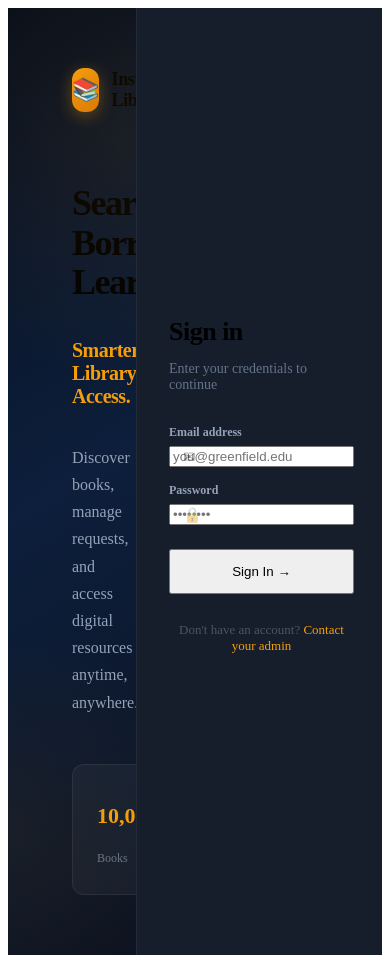
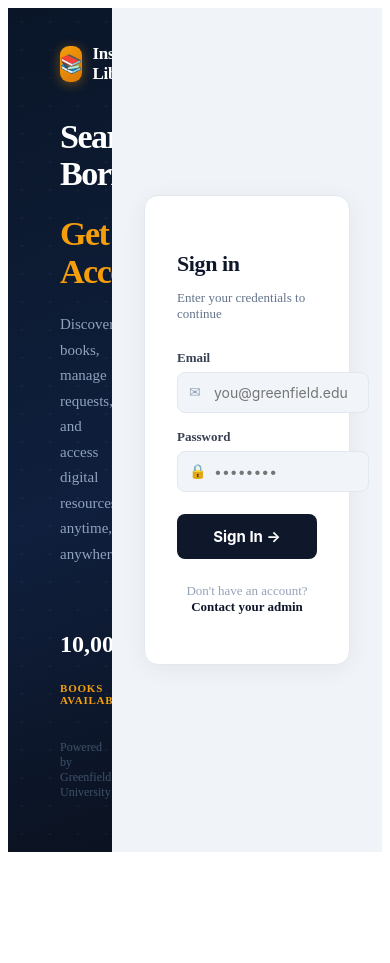
Before and after one commit to Harshabarik2005/instant-library-frontend, a React (Vite) app: page / in a window 390 px wide. After the commit the page ends 860 px from the top, so only its background shows below. Built offline with nearby package versions, Linux system fonts and the light colour scheme.

Commit message:
feat(ui): match reference login - white right panel, light inputs, navy sign-in button

```diff
--- a/src/App.jsx
+++ b/src/App.jsx
@@ -190,145 +190,187 @@ export default function App() {
   }
 
   // ────────────────────────────────────────────────────────────────────────────
-  // LOGIN PAGE
+  // LOGIN PAGE  — matches reference design
   // ────────────────────────────────────────────────────────────────────────────
   if (!user) {
     return (
       <>
         <ToastContainer toasts={toasts} />
 
-        <div className="split-login" style={{
-          display: "flex", minHeight: "100vh", overflow: "hidden"
+        <div style={{ display: "flex", minHeight: "100vh", overflow: "hidden" }}>
+
+          {/* ── LEFT HERO PANEL (dark navy) ── */}
+          <div style={{
+            flex: 1,
+            position: "relative",
+            background: "linear-gradient(160deg, #0a1628 0%, #0f1f3d 60%, #0b1220 100%)",
+            display: "flex",
+            flexDirection: "column",
+            justifyContent: "space-between",
+            padding: "36px 52px 40px",
+            overflow: "hidden",
+            minWidth: 0,
           }}>
-          {/* ── LEFT HERO ── */}
-          <div className="login-hero" style={{
-            flex: 1, position: "relative",
-            background: "linear-gradient(150deg, #060d1a 0%, #0d1f3c 50%, #0b1220 100%)",
-            display: "flex", flexDirection: "column", justifyContent: "center",
-            padding: "60px 64px", overflow: "hidden"
-          }}>
-            {/* Ambient circles */}
+            {/* Subtle grid-dot overlay */}
             <div style={{
-              position: "absolute", top: -120, left: -120,
-              width: 500, height: 500, borderRadius: "50%",
-              background: "radial-gradient(circle, rgba(245,158,11,0.08) 0%, transparent 70%)",
-              pointerEvents: "none"
-            }} />
-            <div style={{
-              position: "absolute", bottom: -80, right: -80,
-              width: 400, height: 400, borderRadius: "50%",
-              background: "radial-gradient(circle, rgba(245,158,11,0.06) 0%, transparent 70%)",
-              pointerEvents: "none"
+              position: "absolute", inset: 0, opacity: 0.04,
+              backgroundImage: "radial-gradient(circle, #fff 1px, transparent 1px)",
+              backgroundSize: "28px 28px", pointerEvents: "none"
             }} />
 
-            {/* Logo */}
-            <div style={{ display: "flex", alignItems: "center", gap: 12, marginBottom: 48 }}>
+            {/* Logo row */}
+            <div style={{ display: "flex", alignItems: "center", gap: 10, position: "relative" }}>
               <div style={{
-                width: 44, height: 44, borderRadius: 12,
+                width: 36, height: 36, borderRadius: 9,
                 background: "linear-gradient(135deg, #f59e0b, #d97706)",
                 display: "flex", alignItems: "center", justifyContent: "center",
-                fontSize: 22, boxShadow: "0 4px 16px rgba(245,158,11,0.35)"
+                fontSize: 18, boxShadow: "0 2px 12px rgba(245,158,11,0.4)"
               }}>📚</div>
-              <span style={{ fontSize: 18, fontWeight: 700, letterSpacing: "-0.3px" }}>Instant Library</span>
+              <span style={{ fontSize: 17, fontWeight: 700, color: "#fff", letterSpacing: "-0.2px" }}>
+                Instant Library
+              </span>
             </div>
 
-            {/* Hero Text */}
+            {/* Hero copy */}
+            <div style={{ position: "relative", zIndex: 1 }}>
               <h1 style={{
-              fontSize: "clamp(36px, 4vw, 54px)",
+                fontSize: "clamp(34px, 3.8vw, 52px)",
                 fontWeight: 900,
                 lineHeight: 1.1,
                 letterSpacing: "-1.5px",
-              marginBottom: 16
+                color: "#fff",
+                marginBottom: 10,
               }}>
-              Search. Borrow.<br />Learn.
+                Search. Borrow.
               </h1>
-            <p style={{
-              fontSize: "clamp(20px, 2.5vw, 28px)",
-              fontWeight: 700,
+              <h1 style={{
+                fontSize: "clamp(34px, 3.8vw, 52px)",
+                fontWeight: 900,
+                lineHeight: 1.1,
+                letterSpacing: "-1.5px",
                 color: "#f59e0b",
-              marginBottom: 20,
-              letterSpacing: "-0.5px"
+                marginBottom: 22,
               }}>
-              Smarter Library Access.
-            </p>
-            <p style={{ fontSize: 16, color: "#94a3b8", lineHeight: 1.7, maxWidth: 400, marginBottom: 48 }}>
+                Get Access.
+              </h1>
+              <p style={{ fontSize: 15, color: "#8fa3bf", lineHeight: 1.7, maxWidth: 380, marginBottom: 40 }}>
                 Discover books, manage requests, and access digital resources anytime, anywhere.
               </p>
 
               {/* Stats */}
-            <div style={{ display: "flex", gap: 32 }}>
+              <div style={{ display: "flex", gap: 40 }}>
                 {[
-                { value: "10,000+", label: "Books" },
-                { value: "95%", label: "Availability" }
+                  { value: "10,000+", label: "BOOKS AVAILABLE" },
+                  { value: "95%", label: "AVAILABILITY RATE" },
                 ].map(s => (
-                <div key={s.label} style={{
-                  padding: "16px 24px",
-                  background: "rgba(255,255,255,0.04)",
-                  border: "1px solid rgba(255,255,255,0.07)",
-                  borderRadius: 12
-                }}>
-                  <p style={{ fontSize: 22, fontWeight: 800, color: "#f59e0b" }}>{s.value}</p>
-                  <p style={{ fontSize: 12, color: "#64748b", marginTop: 2 }}>{s.label}</p>
+                  <div key={s.label}>
+                    <p style={{ fontSize: 24, fontWeight: 800, color: "#fff" }}>{s.value}</p>
+                    <p style={{ fontSize: 11, color: "#f59e0b", fontWeight: 700, letterSpacing: "0.8px", marginTop: 2 }}>
+                      {s.label}
+                    </p>
                   </div>
                 ))}
               </div>
             </div>
 
-          {/* ── RIGHT LOGIN CARD ── */}
+            {/* Footer */}
+            <p style={{ fontSize: 12, color: "#3d5168", position: "relative" }}>
+              Powered by Greenfield University
+            </p>
+          </div>
+
+          {/* ── RIGHT PANEL (white) ── */}
           <div style={{
-            width: "min(480px, 100%)",
-            background: "rgba(10, 17, 32, 0.95)",
-            borderLeft: "1px solid rgba(255,255,255,0.06)",
-            display: "flex", alignItems: "center", justifyContent: "center",
-            padding: "40px 32px"
+            width: "min(520px, 100%)",
+            background: "#f0f4f8",
+            display: "flex",
+            alignItems: "center",
+            justifyContent: "center",
+            padding: "40px 32px",
           }}>
-            <div style={{ width: "100%", maxWidth: 380 }}>
-              <h2 style={{ fontSize: 26, fontWeight: 800, marginBottom: 6, letterSpacing: "-0.5px" }}>
+            {/* Card */}
+            <div style={{
+              width: "100%",
+              maxWidth: 380,
+              background: "#fff",
+              border: "1px solid #e2e8f0",
+              borderRadius: 14,
+              padding: "36px 32px",
+              boxShadow: "0 4px 24px rgba(0,0,0,0.06)",
+            }}>
+              <h2 style={{ fontSize: 22, fontWeight: 800, color: "#0f172a", marginBottom: 4, letterSpacing: "-0.4px" }}>
                 Sign in
               </h2>
-              <p style={{ fontSize: 14, color: "#64748b", marginBottom: 32 }}>
+              <p style={{ fontSize: 13, color: "#64748b", marginBottom: 28 }}>
                 Enter your credentials to continue
               </p>
 
               <form onSubmit={login} style={{ display: "flex", flexDirection: "column", gap: 16 }}>
+
                 {/* Email */}
                 <div>
-                  <label style={{ fontSize: 12, fontWeight: 600, color: "#94a3b8", display: "block", marginBottom: 6 }}>
-                    Email address
+                  <label style={{ display: "block", fontSize: 13, fontWeight: 600, color: "#374151", marginBottom: 6 }}>
+                    Email
                   </label>
                   <div style={{ position: "relative" }}>
                     <span style={{
-                      position: "absolute", left: 14, top: "50%", transform: "translateY(-50%)",
-                      fontSize: 15, opacity: 0.4
+                      position: "absolute", left: 12, top: "50%", transform: "translateY(-50%)",
+                      color: "#94a3b8", fontSize: 14, userSelect: "none"
                     }}>✉</span>
                     <input
-                      className="input-field"
                       type="email"
                       placeholder="you@greenfield.edu"
                       value={email}
                       onChange={e => setEmail(e.target.value)}
                       required
+                      style={{
+                        width: "100%",
+                        padding: "11px 14px 11px 36px",
+                        background: "#f1f5f9",
+                        border: "1px solid #e2e8f0",
+                        borderRadius: 8,
+                        fontSize: 14,
+                        color: "#0f172a",
+                        fontFamily: "Inter, sans-serif",
+                        outline: "none",
+                        transition: "border-color 0.2s, box-shadow 0.2s",
+                      }}
+                      onFocus={e => { e.target.style.borderColor = "#f59e0b"; e.target.style.boxShadow = "0 0 0 3px rgba(245,158,11,0.15)"; }}
+                      onBlur={e => { e.target.style.borderColor = "#e2e8f0"; e.target.style.boxShadow = "none"; }}
                     />
                   </div>
                 </div>
 
                 {/* Password */}
                 <div>
-                  <label style={{ fontSize: 12, fontWeight: 600, color: "#94a3b8", display: "block", marginBottom: 6 }}>
+                  <label style={{ display: "block", fontSize: 13, fontWeight: 600, color: "#374151", marginBottom: 6 }}>
                     Password
                   </label>
                   <div style={{ position: "relative" }}>
                     <span style={{
-                      position: "absolute", left: 14, top: "50%", transform: "translateY(-50%)",
-                      fontSize: 15, opacity: 0.4
+                      position: "absolute", left: 12, top: "50%", transform: "translateY(-50%)",
+                      color: "#94a3b8", fontSize: 14, userSelect: "none"
                     }}>🔒</span>
                     <input
-                      className="input-field"
                       type="password"
                       placeholder="••••••••"
                       value={password}
                       onChange={e => setPassword(e.target.value)}
                       required
+                      style={{
+                        width: "100%",
+                        padding: "11px 14px 11px 36px",
+                        background: "#f1f5f9",
+                        border: "1px solid #e2e8f0",
+                        borderRadius: 8,
+                        fontSize: 14,
+                        color: "#0f172a",
+                        fontFamily: "Inter, sans-serif",
+                        outline: "none",
+                        transition: "border-color 0.2s, box-shadow 0.2s",
+                      }}
+                      onFocus={e => { e.target.style.borderColor = "#f59e0b"; e.target.style.boxShadow = "0 0 0 3px rgba(245,158,11,0.15)"; }}
+                      onBlur={e => { e.target.style.borderColor = "#e2e8f0"; e.target.style.boxShadow = "none"; }}
                     />
                   </div>
                 </div>
@@ -336,33 +378,51 @@ export default function App() {
                 {/* Error */}
                 {error && (
                   <div style={{
-                    padding: "10px 14px",
-                    background: "rgba(239,68,68,0.1)",
-                    border: "1px solid rgba(239,68,68,0.25)",
-                    borderRadius: 10,
-                    color: "#f87171",
+                    padding: "9px 12px",
+                    background: "#fef2f2",
+                    border: "1px solid #fecaca",
+                    borderRadius: 8,
+                    color: "#dc2626",
                     fontSize: 13,
-                    display: "flex",
-                    alignItems: "center",
-                    gap: 8
                   }}>
                     ⚠ {error}
                   </div>
                 )}
 
-                {/* Submit */}
+                {/* Sign In Button — dark navy matching reference */}
                 <button
-                  className="btn-amber"
+                  type="submit"
                   disabled={authLoading}
-                  style={{ width: "100%", marginTop: 8, padding: "13px" }}
+                  style={{
+                    width: "100%",
+                    padding: "13px",
+                    marginTop: 6,
+                    background: authLoading ? "#334155" : "#0f172a",
+                    color: "#fff",
+                    border: "none",
+                    borderRadius: 8,
+                    fontSize: 15,
+                    fontWeight: 700,
+                    fontFamily: "Inter, sans-serif",
+                    cursor: authLoading ? "not-allowed" : "pointer",
+                    display: "flex",
+                    alignItems: "center",
+                    justifyContent: "center",
+                    gap: 8,
+                    transition: "background 0.2s",
+                  }}
+                  onMouseEnter={e => { if (!authLoading) e.currentTarget.style.background = "#1e293b"; }}
+                  onMouseLeave={e => { if (!authLoading) e.currentTarget.style.background = "#0f172a"; }}
                 >
-                  {authLoading ? <Spinner size={18} /> : <>Sign In <span>→</span></>}
+                  {authLoading ? <Spinner size={18} /> : <>Sign In →</>}
                 </button>
               </form>
 
-              <p style={{ marginTop: 28, textAlign: "center", fontSize: 13, color: "#4b5563" }}>
+              <p style={{ marginTop: 24, textAlign: "center", fontSize: 13, color: "#94a3b8" }}>
                 Don't have an account?{" "}
-                <span style={{ color: "#f59e0b", cursor: "pointer" }}>Contact your admin</span>
+                <span style={{ color: "#0f172a", fontWeight: 600, cursor: "pointer" }}>
+                  Contact your admin
+                </span>
               </p>
             </div>
           </div>
@@ -370,6 +430,7 @@ export default function App() {
       </>
     );
   }
+
 
   // ────────────────────────────────────────────────────────────────────────────
   // DASHBOARD
--- a/src/index.css
+++ b/src/index.css
@@ -1,30 +1,29 @@
 @import url('https://fonts.googleapis.com/css2?family=Inter:wght@300;400;500;600;700;800;900&display=swap');
 @import "tailwindcss";
 
-/* ─── CSS Custom Properties ─────────────────────────────── */
+/* ─── CSS Variables ─────────────────────────────────────────── */
 :root {
+    --amber: #f59e0b;
+    --amber-light: #fbbf24;
+    --amber-dark: #d97706;
     --navy-950: #060d1a;
     --navy-900: #0b1220;
     --navy-800: #0f172a;
     --navy-700: #1e293b;
     --navy-600: #334155;
-    --amber: #f59e0b;
-    --amber-light: #fbbf24;
-    --amber-dark: #d97706;
-    --glass-bg: rgba(15, 23, 42, 0.7);
     --glass-border: rgba(255, 255, 255, 0.08);
     --text-primary: #f8fafc;
     --text-secondary: #94a3b8;
     --text-muted: #64748b;
 }
 
-/* ─── Reset / Base ───────────────────────────────────────── */
+/* ─── Base ──────────────────────────────────────────────────── */
+@layer base {
+
     *,
     *::before,
     *::after {
         box-sizing: border-box;
-    margin: 0;
-    padding: 0;
     }
 
     html {
@@ -33,13 +32,12 @@ html {
 
     body {
         font-family: 'Inter', system-ui, -apple-system, sans-serif;
-    background: linear-gradient(135deg, var(--navy-950) 0%, var(--navy-800) 60%, #111827 100%);
+        background: linear-gradient(135deg, #060d1a 0%, #0f172a 60%, #111827 100%);
         min-height: 100vh;
-    color: var(--text-primary);
+        color: #f8fafc;
         -webkit-font-smoothing: antialiased;
     }
 
-/* ─── Scrollbar ─────────────────────────────────────────── */
     ::-webkit-scrollbar {
         width: 5px;
     }
@@ -49,31 +47,35 @@ body {
     }
 
     ::-webkit-scrollbar-thumb {
-    background: var(--navy-600);
+        background: #334155;
         border-radius: 4px;
     }
 
     ::-webkit-scrollbar-thumb:hover {
-    background: var(--amber-dark);
+        background: #d97706;
+    }
 }
 
-/* ─── Glass Card ─────────────────────────────────────────── */
+/* ─── Components ─────────────────────────────────────────────── */
+@layer utilities {
+
+    /* Glass card */
     .glass {
         background: rgba(15, 23, 42, 0.65);
         backdrop-filter: blur(20px);
         -webkit-backdrop-filter: blur(20px);
-    border: 1px solid var(--glass-border);
+        border: 1px solid rgba(255, 255, 255, 0.08);
         border-radius: 16px;
     }
 
-/* ─── Inputs ─────────────────────────────────────────────── */
+    /* Inputs */
     .input-field {
         width: 100%;
         padding: 11px 14px 11px 42px;
         background: rgba(255, 255, 255, 0.05);
         border: 1px solid rgba(255, 255, 255, 0.1);
         border-radius: 10px;
-    color: var(--text-primary);
+        color: #f8fafc;
         font-size: 14px;
         font-family: 'Inter', sans-serif;
         outline: none;
@@ -81,11 +83,11 @@ body {
     }
 
     .input-field::placeholder {
-    color: var(--text-muted);
+        color: #64748b;
     }
 
     .input-field:focus {
-    border-color: var(--amber);
+        border-color: #f59e0b;
         box-shadow: 0 0 0 3px rgba(245, 158, 11, 0.15);
         background: rgba(255, 255, 255, 0.08);
     }
@@ -96,7 +98,7 @@ body {
         background: rgba(255, 255, 255, 0.05);
         border: 1px solid rgba(255, 255, 255, 0.1);
         border-radius: 10px;
-    color: var(--text-primary);
+        color: #f8fafc;
         font-size: 14px;
         font-family: 'Inter', sans-serif;
         outline: none;
@@ -104,28 +106,28 @@ body {
     }
 
     .input-simple::placeholder {
-    color: var(--text-muted);
+        color: #64748b;
     }
 
     .input-simple:focus {
-    border-color: var(--amber);
+        border-color: #f59e0b;
         box-shadow: 0 0 0 3px rgba(245, 158, 11, 0.15);
         background: rgba(255, 255, 255, 0.08);
     }
 
-/* ─── Buttons ────────────────────────────────────────────── */
+    /* ── Buttons ─────────────────────────────────────────────── */
     .btn-amber {
         display: inline-flex;
         align-items: center;
         justify-content: center;
         gap: 8px;
         padding: 12px 24px;
-    background: linear-gradient(135deg, var(--amber) 0%, var(--amber-dark) 100%) !important;
-    color: #0b1220 !important;
+        background: linear-gradient(135deg, #f59e0b 0%, #d97706 100%);
+        color: #0b1220;
         font-size: 14px;
         font-weight: 700;
         font-family: 'Inter', sans-serif;
-    border: none !important;
+        border: none;
         border-radius: 10px;
         cursor: pointer;
         transition: transform 0.15s, box-shadow 0.15s, opacity 0.15s;
@@ -152,12 +154,12 @@ body {
         align-items: center;
         gap: 6px;
         padding: 8px 18px;
-    background: transparent !important;
-    color: var(--text-secondary) !important;
+        background: rgba(255, 255, 255, 0.04);
+        color: #94a3b8;
         font-size: 13px;
         font-weight: 500;
         font-family: 'Inter', sans-serif;
-    border: 1px solid rgba(255, 255, 255, 0.12) !important;
+        border: 1px solid rgba(255, 255, 255, 0.12);
         border-radius: 8px;
         cursor: pointer;
         transition: background 0.15s, color 0.15s, border-color 0.15s;
@@ -165,8 +167,8 @@ body {
     }
 
     .btn-ghost:hover {
-    background: rgba(255, 255, 255, 0.07);
-    color: var(--text-primary);
+        background: rgba(255, 255, 255, 0.08);
+        color: #f8fafc;
         border-color: rgba(255, 255, 255, 0.2);
     }
 
@@ -176,12 +178,12 @@ body {
         justify-content: center;
         gap: 6px;
         padding: 8px 16px;
-    background: transparent !important;
-    color: var(--amber) !important;
+        background: rgba(245, 158, 11, 0.05);
+        color: #f59e0b;
         font-size: 13px;
         font-weight: 600;
         font-family: 'Inter', sans-serif;
-    border: 1px solid rgba(245, 158, 11, 0.4) !important;
+        border: 1px solid rgba(245, 158, 11, 0.4);
         border-radius: 8px;
         cursor: pointer;
         transition: background 0.15s, box-shadow 0.15s;
@@ -189,7 +191,7 @@ body {
     }
 
     .btn-outline-amber:hover:not(:disabled) {
-    background: rgba(245, 158, 11, 0.1);
+        background: rgba(245, 158, 11, 0.12);
         box-shadow: 0 0 12px rgba(245, 158, 11, 0.2);
     }
 
@@ -198,7 +200,7 @@ body {
         cursor: not-allowed;
     }
 
-/* ─── Badges ─────────────────────────────────────────────── */
+    /* ── Badges ──────────────────────────────────────────────── */
     .badge {
         display: inline-flex;
         align-items: center;
@@ -231,7 +233,7 @@ body {
 
     .badge-role {
         background: rgba(245, 158, 11, 0.12);
-    color: var(--amber);
+        color: #f59e0b;
         border: 1px solid rgba(245, 158, 11, 0.25);
     }
 
@@ -243,11 +245,11 @@ body {
 
     .badge-unavail {
         background: rgba(100, 116, 139, 0.15);
-    color: var(--text-muted);
+        color: #64748b;
         border: 1px solid rgba(100, 116, 139, 0.2);
     }
 
-/* ─── Book Card ──────────────────────────────────────────── */
+    /* ── Book card ───────────────────────────────────────────── */
     .book-card {
         background: rgba(15, 23, 42, 0.6);
         backdrop-filter: blur(16px);
@@ -264,31 +266,17 @@ body {
         box-shadow: 0 24px 48px rgba(0, 0, 0, 0.5), 0 0 0 1px rgba(245, 158, 11, 0.15);
     }
 
-/* ─── Ambient Glow ───────────────────────────────────────── */
-.glow-amber {
-    position: absolute;
-    border-radius: 50%;
-    background: radial-gradient(circle, rgba(245, 158, 11, 0.15) 0%, transparent 70%);
-    pointer-events: none;
-}
-
-/* ─── Spinner ─────────────────────────────────────────────── */
-@keyframes spin {
-    to {
-        transform: rotate(360deg);
-    }
-}
-
+    /* ── Spinner ─────────────────────────────────────────────── */
     .spinner {
         width: 20px;
         height: 20px;
         border: 2px solid rgba(255, 255, 255, 0.1);
-    border-top-color: var(--amber);
+        border-top-color: #f59e0b;
         border-radius: 50%;
         animation: spin 0.7s linear infinite;
     }
 
-/* ─── Toast ──────────────────────────────────────────────── */
+    /* ── Toast ───────────────────────────────────────────────── */
     .toast-container {
         position: fixed;
         bottom: 24px;
@@ -297,25 +285,6 @@ body {
         display: flex;
         flex-direction: column;
         gap: 10px;
-}
-
-@keyframes slideIn {
-    from {
-        transform: translateX(110%);
-        opacity: 0;
-    }
-
-    to {
-        transform: translateX(0);
-        opacity: 1;
-    }
-}
-
-@keyframes fadeOut {
-    to {
-        opacity: 0;
-        transform: translateX(110%);
-    }
     }
 
     .toast {
@@ -350,7 +319,7 @@ body {
         color: #fbbf24;
     }
 
-/* ─── Upload Zone ────────────────────────────────────────── */
+    /* ── Upload zone ─────────────────────────────────────────── */
     .upload-zone {
         border: 2px dashed rgba(255, 255, 255, 0.12);
         border-radius: 12px;
@@ -361,7 +330,7 @@ body {
     }
 
     .upload-zone:hover {
-    border-color: var(--amber);
+        border-color: #f59e0b;
         background: rgba(245, 158, 11, 0.04);
     }
 
@@ -374,7 +343,7 @@ body {
         background: rgba(16, 185, 129, 0.05);
     }
 
-/* ─── Progress bar ───────────────────────────────────────── */
+    /* ── Progress bar ────────────────────────────────────────── */
     .progress-bar-track {
         height: 4px;
         background: rgba(255, 255, 255, 0.08);
@@ -384,31 +353,65 @@ body {
 
     .progress-bar-fill {
         height: 100%;
-    background: linear-gradient(90deg, var(--amber-dark), var(--amber-light));
+        background: linear-gradient(90deg, #d97706, #fbbf24);
         border-radius: 99px;
         transition: width 0.3s ease;
     }
 
-/* ─── Empty State ────────────────────────────────────────── */
+    /* ── Empty state ─────────────────────────────────────────── */
     .empty-state {
         text-align: center;
         padding: 60px 20px;
         border: 1px dashed rgba(255, 255, 255, 0.08);
         border-radius: 16px;
-    color: var(--text-muted);
+        color: #64748b;
     }
 
-/* ─── Responsive ─────────────────────────────────────────── */
+    /* ── Login split layout ──────────────────────────────────── */
+    .split-login {
+        display: flex;
+        min-height: 100vh;
+        overflow: hidden;
+    }
+
+    .login-hero {
+        flex: 1;
+        display: flex;
+        flex-direction: column;
+        justify-content: center;
+    }
+}
+
+/* ─── Animations ─────────────────────────────────────────────── */
+@keyframes spin {
+    to {
+        transform: rotate(360deg);
+    }
+}
+
+@keyframes slideIn {
+    from {
+        transform: translateX(110%);
+        opacity: 0;
+    }
+
+    to {
+        transform: translateX(0);
+        opacity: 1;
+    }
+}
+
+/* ─── Responsive ─────────────────────────────────────────────── */
 @media (max-width: 768px) {
     .book-card {
         width: 100%;
     }
 
-    .split-login {
-        flex-direction: column !important;
-    }
-
     .login-hero {
         display: none !important;
     }
+
+    .split-login {
+        flex-direction: column;
     }
+}
```
Lines whose indentation alone changed are shown as unchanged.
